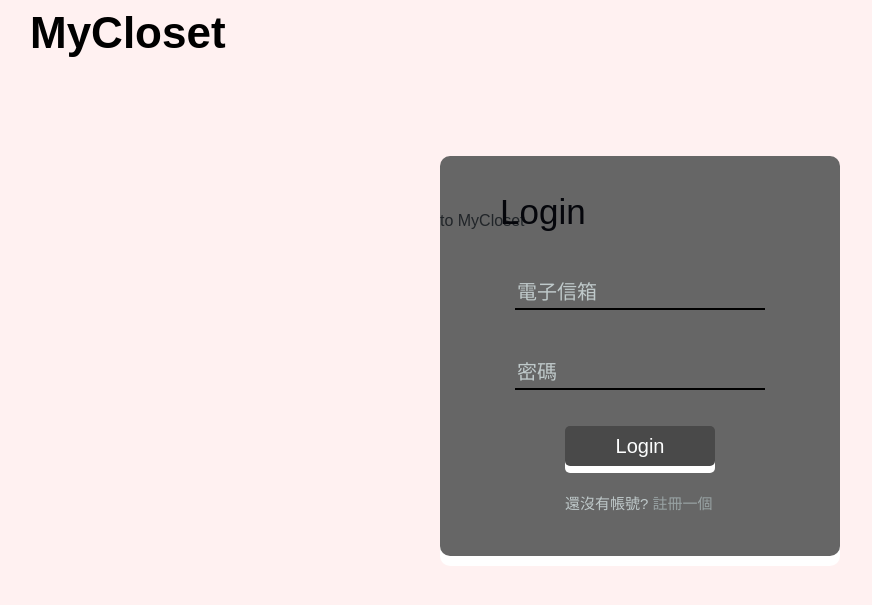
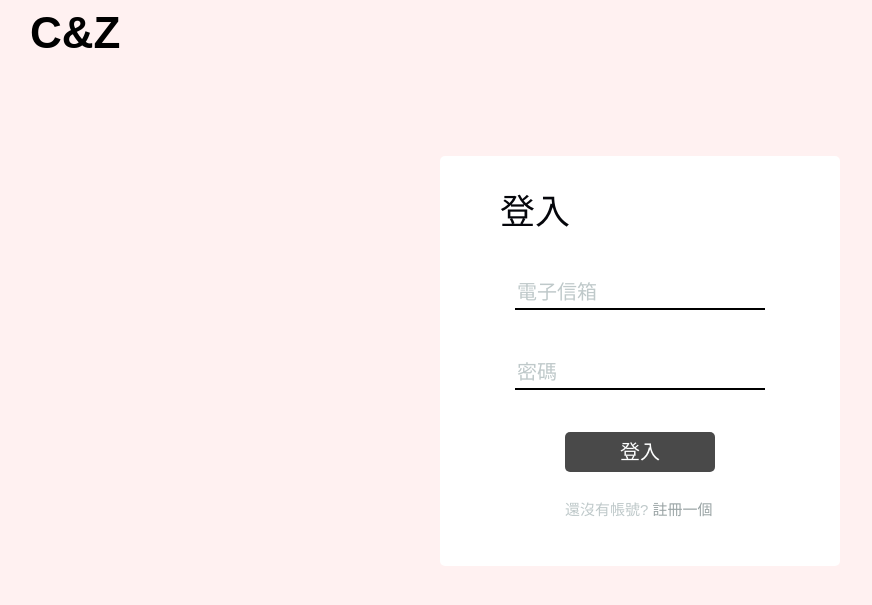
Before and after one commit to 107590028/my_closet, a PHP site: page /MSDS.php in a window 1280 px wide. Shown: the top 605 px of the page, without its empty margins (0-872 px from the left). Run offline with PHP 8.4, Linux system fonts and the light colour scheme.

Commit message:
更改了商店名字為C&Z

```diff
--- a/MSDS.php
+++ b/MSDS.php
@@ -16,22 +16,18 @@ include('functions/loginError.php');
 <!DOCTYPE html>
 <html>
 <head>
-    <title>登入MyCloset</title>
+    <title>登入C&Z</title>
     <link rel="stylesheet" href="https://stackpath.bootstrapcdn.com/bootstrap/4.1.3/css/bootstrap.min.css" integrity="sha384-MCw98/SFnGE8fJT3GXwEOngsV7Zt27NXFoaoApmYm81iuXoPkFOJwJ8ERdknLPMO" crossorigin="anonymous">
       <link rel="stylesheet" href="home.css">
       <link href="https://encrypted-tbn0.gstatic.com/images?q=tbn:ANd9GcR_mFfbovqgm520d484aIh6RsV2SXRGOrrPebIPLZVSSwVIKNNqstBX3E25mbH9tR_tFhk&usqp=CAU" rel="shortcut icon">
 </head>
 <body>
-    <a class = "logo_MyCloset" style="color:black;text-decoration:none" href = "index.php">MyCloset</a>
+    <a class = "logo_MyCloset" style="color:black;text-decoration:none" href = "index.php">C&Z</a>
 
     <div class="login-pad lower-login-pad" style = "top: 100px;">
         <form method = "post" class = "login-pad upper-login-pad" style="top: -10px;">
             <div class="login-text-1 font" style = "top: 30px; left: 60px;">
-                Login
-            </div>
-
-            <div class="login-text-2 font" style = "top: -5px; left: 165px;">
-                to MyCloset
+                登入
             </div>
 
             <input type = "text" name="email" class="text-input" style ="top: 120px;" placeholder="電子信箱"></input>
@@ -47,10 +43,10 @@ include('functions/loginError.php');
             </label>
 
             <div class = "login-btn lower-login-btn font" style="top: 200px;">
-                <input type = "submit" name = "Login" class = "login-btn upper-login-btn login-btn-text" style="top:-7px;" value = "Login">
+                <input type = "submit" name = "Login" class = "login-btn2 upper-login-btn login-btn-text" style="top:-7px;" value = "登入">
             </div>
 
-            <div class="create-text-0 font" style="top: 220px; bottom: 12px;left:125px;">還沒有帳號?<a href = "create-1.php" class = "create-text-1 font"> 註冊一個</a></div>
+            <div class="create-text-0 font" style="top: 250px; bottom: 12px;left:125px;">還沒有帳號?<a href = "create-1.php" class = "create-text-1 font"> 註冊一個</a></div>
 
         </form>
     </div>
--- a/home.html
+++ b/home.html
@@ -6,13 +6,13 @@
       <link rel="stylesheet" href="home.css">
       <link href="https://encrypted-tbn0.gstatic.com/images?q=tbn:ANd9GcR_mFfbovqgm520d484aIh6RsV2SXRGOrrPebIPLZVSSwVIKNNqstBX3E25mbH9tR_tFhk&usqp=CAU" rel="shortcut icon">
       <meta name="viewport" content="width=device-width, initial-scale=1.0">
-      <title>MyCloset</title>
+      <title>C&Z</title>
     </head>
     <body>
       <div class="container">
         <header class="title_bar">
             <div class="top">
-              <a class="logo_MyCloset" style="color:black;text-decoration:none" href="http://localhost:8080/home.html">MyCloset</a><!--跳轉頁面 首頁-->
+              <a class="logo_MyCloset" style="color:black;text-decoration:none" href="http://localhost:8080/home.html">C&Z</a><!--跳轉頁面 首頁-->
                 <div class="icon">
                   <a class="LOGIN_TEXT" href="MSDS.php">註冊或登入</a> <!--跳轉頁面 登入-->
                 </div>
@@ -48,7 +48,7 @@
     <footer>
       <div class="box_footer">
           <p class="Copyrights-2022">
-          Copyrights 2022 MyCloset cise / Design by Terra
+          Copyrights 2022 C&Z cise / Design by Terra
           </p>
       </div>
     </footer>
--- a/styleSheets/blocks.css
+++ b/styleSheets/blocks.css
@@ -24,7 +24,7 @@
 .login-pad, .create-pad-2{
     height: 400px;
     width: 400px;
-    border-radius: 10px;
+    border-radius: 5px;
 
     position: relative;
     margin-left: auto;
@@ -46,6 +46,20 @@
     position: relative;
     margin-right: auto;
     margin-left: auto;
+    }
+
+.login-btn2{
+    outline: none;
+    border: none;
+
+    height: 40px;
+    width: 150px;
+    border-radius: 5px;
+
+    position: relative;
+    margin-right: auto;
+    margin-left: auto;
+    margin-top: 30px;
     }
 
 .upper-login-btn:active,
--- a/styleSheets/color.css
+++ b/styleSheets/color.css
@@ -52,7 +52,7 @@
     }
 
 .upper-login-pad,.upper-create-pad{
-    background-color: #666666;
+    background-color: #ffffff;
     }
 
 .upper-edit-info-btn{
--- a/styleSheets/input.css
+++ b/styleSheets/input.css
@@ -48,11 +48,11 @@ input[type = "radio"]{
 
 .radio-input:checked{
     border-radius: 5px;
-    background-color: #bfcac0;
+    background-color: #000000;
     }
 
 .radio-input:checked + .identity-text-1{
-    color: #585858;
+    color: #303030;
     }
 
 /*https://dev.to/codeclown/styling-a-native-date-input-into-a-custom-no-library-datepicker-2in*/
--- a/templates/header.php
+++ b/templates/header.php
@@ -27,14 +27,14 @@ if(isset($_POST['logout'])){
     <link rel="stylesheet" href="home.css">
     <link href="https://encrypted-tbn0.gstatic.com/images?q=tbn:ANd9GcR_mFfbovqgm520d484aIh6RsV2SXRGOrrPebIPLZVSSwVIKNNqstBX3E25mbH9tR_tFhk&usqp=CAU" rel="shortcut icon">
     <meta name="viewport" content="width=device-width, initial-scale=1.0">
-    <title>MyCloset</title>
+    <title>C&Z</title>
 </head>
 <body>
     <?php if($_SESSION['identity'] == 'Customer'){?>
         <!-- <div class="container"> -->
         <header class="title_bar">
             <div class="top">
-                <a class="logo_MyCloset" style="color:black;text-decoration:none" href="index.php">MyCloset</a><!--跳轉頁面 首頁-->
+                <a class="logo_MyCloset" style="color:black;text-decoration:none" href="index.php">C&Z</a><!--跳轉頁面 首頁-->
                 <div class="logoutBtn">
                     <form method = "post">
                         <input type = "submit" class = "Logout_TEXT" name = "logout" value = "登出">
@@ -63,7 +63,7 @@ if(isset($_POST['logout'])){
     <?php }elseif($_SESSION['identity'] == 'Seller'){ ?>
         <header class="title_bar">
             <div class="top">
-                <a class="logo_MyCloset" style="color:black;text-decoration:none" href="index.php">MyCloset</a><!--跳轉頁面 首頁-->
+                <a class="logo_MyCloset" style="color:black;text-decoration:none" href="index.php">C&Z</a><!--跳轉頁面 首頁-->
                 <div class="logoutBtn">
                     <form method = "post">
                         <input type = "submit" class = "Logout_TEXT" name = "logout" value = "登出">
```
Also changed, not shown: create-1.php (+4 -4 lines), create-2.php (+6 -6 lines), functions/CreateCustomer.php (+8 -8 lines), home.php (+5 -5 lines).
